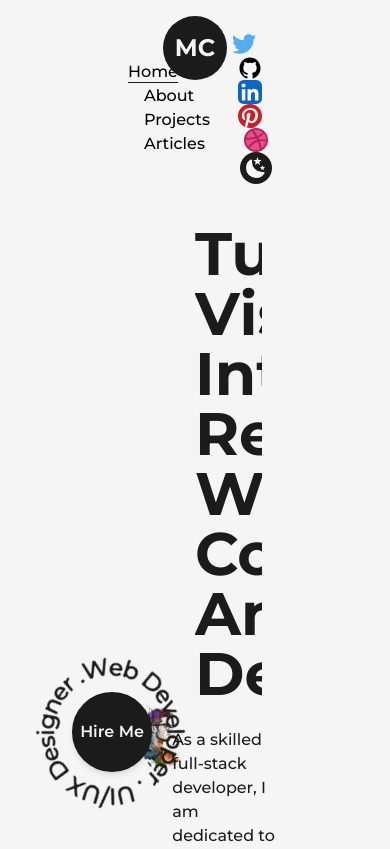
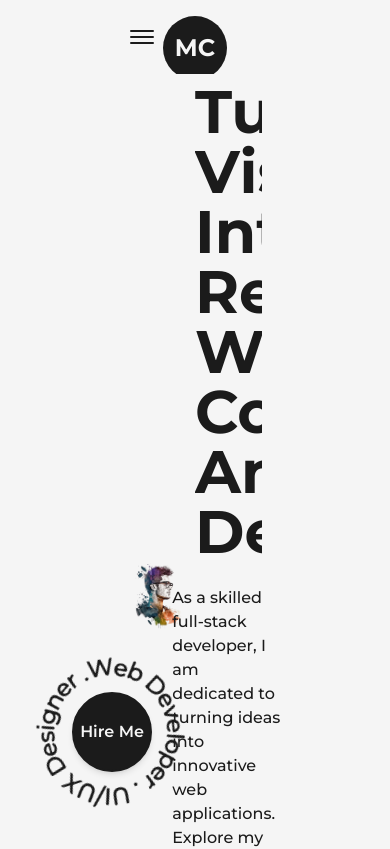
Before and after one commit to DeadChannelDice/nextJS-portfolio, a Next.js app: page / in a window 390 px wide. Shown: the top 849 px of the page. Built offline with nearby package versions, Linux system fonts and the light colour scheme.

Commit message:
NavBar Responsive

```diff
--- a/src/components/NavBar.js
+++ b/src/components/NavBar.js
@@ -1,5 +1,5 @@
 import Link from 'next/link'
-import React from 'react'
+import React, { useState } from 'react'
 import Logo from './Logo'
 import { useRouter } from 'next/router'
 import  { TwitterIcon, GithubIcon, LinkedInIcon, PinterestIcon, DribbbleIcon, SunIcon, MoonIcon } from './Icons'
@@ -29,14 +29,74 @@ const CustomLink = ({href, title, classname=""}) => {
     )
 }
 
+const CustomMobileLink = ({href, title, classname="", toggle}) => {
+    const router = useRouter()
+
+    const handleClick = () => {
+        toggle()
+        router.push(href)
+    }
+
+    return(
+        <button
+                href={href}
+                className={`${classname} relative group text-light dark:text-dark my-2`}
+                onClick={handleClick}
+            >
+            {title}
+
+            <span
+                className={`
+                    h-[1px] inline-block bg-dark absolute left-0 -bottom-0.5
+                    group-hover:w-full transition-[width] ease duration-300
+                    ${router.asPath === href ? 'w-full' : 'w-0' }
+
+                `}
+
+            >
+                &nbsp;
+            </span>
+        </button>
+    )
+}
+
 const NavBar = () => {
 
     const [mode, setMode] = useThemeSwitcher()
+    const [isOpen, setisOpen] = useState(false)
+
+    const handleClick = () => {
+        setisOpen(!isOpen)
+    }
 
   return (
     <header
-    className='w-full px-32 py-8 font-medium flex items-center justify-between dark:text-light'
+    className='w-full px-32 py-8 font-medium flex items-center justify-between dark:text-light relative'
     >
+
+        <button className='flex-col justify-center items-center hidden lg:flex' onClick={handleClick}>
+            <span
+                className={`
+                    bg-dark dark:bg-light block transition-all duration-300 ease-out h-0.5 w-6 rounded-sm
+                    ${isOpen ? "rotate-45 translate-y-1" : "-translate-y-0.5"}
+                `}>
+            </span>
+            <span
+                className={`
+                    bg-dark dark:bg-light block transition-all duration-300 ease-out h-0.5 w-6 rounded-sm m-0.5
+                    ${isOpen ? 'opacity-0' : 'opacity-100'}
+                `}>
+            </span>
+            <span
+                className={`
+                    bg-dark dark:bg-light block transition-all duration-300 ease-out h-0.5 w-6 rounded-sm
+                    ${isOpen ? "-rotate-45 -translate-y-1" : "translate-y-0.5"}
+                `}>
+            </span>
+        </button>
+
+        {/* -- Desktop Nav -- */}
+        <div className='w-full flex justify-between items-center lg:hidden'>
             <nav>
                 <CustomLink href={"/"} title="Home" classname='mr-4'/>
                 <CustomLink href={"/about"} title="About" classname='mx-4'/>
@@ -80,7 +140,6 @@ const NavBar = () => {
                 >
                     <DribbbleIcon/>
                 </motion.a>
-
                 <button
                 onClick={() => setMode(mode === "light" ? "dark" : "light")}
                 className={`ml-3 flex items-center justify-center rounded-full p-1
@@ -91,6 +150,71 @@ const NavBar = () => {
                     }
                 </button>
             </nav>
+        </div>
+
+        {/* -- Mobile Nav -- */}
+        {isOpen ?
+            <div
+                className='
+                    min-w-[70vw] flex flex-col justify-between items-center fixed top-1/2 left-1/2 -translate-x-1/2 -translate-y-1/2 z-10 bg-dark/90 dark:bg-light/75 rounded-lg backdrop-blur-md py-32
+                '
+            >
+                <nav className='flex items-center flex-col justify-center'>
+                    <CustomMobileLink href={"/"} title="Home" classname='' toggle={handleClick} />
+                    <CustomMobileLink href={"/about"} title="About" classname='' toggle={handleClick} />
+                    <CustomMobileLink href={"/projects"} title="Projects" classname='' toggle={handleClick} />
+                    <CustomMobileLink href={"/articles"} title="Articles" classname='' toggle={handleClick} />
+                </nav>
+
+                <nav className='flex items-center justify-center flex-wrap'>
+                    <motion.a href={"https://twitter.com"} target={"_blank"}
+                    whileHover={{y:-2}}
+                    whileTap={{scale:0.9}}
+                    className='w-6 mr-3'
+                    >
+                        <TwitterIcon/>
+                    </motion.a>
+                    <motion.a href={"https://twitter.com"} target={"_blank"}
+                    whileHover={{y:-2}}
+                    whileTap={{scale:0.9}}
+                    className='w-6 mx-3 bg-light rounded-full'
+                    >
+                        <GithubIcon/>
+                    </motion.a>
+                    <motion.a href={"https://twitter.com"} target={"_blank"}
+                    whileHover={{y:-2}}
+                    whileTap={{scale:0.9}}
+                    className='w-6 mx-3 bg-light rounded-full dark:bg-dark'
+                    >
+                        <LinkedInIcon/>
+                    </motion.a>
+                    <motion.a href={"https://twitter.com"} target={"_blank"}
+                    whileHover={{y:-2}}
+                    whileTap={{scale:0.9}}
+                    className='w-6 mx-3 bg-light rounded-full'
+                    >
+                        <PinterestIcon/>
+                    </motion.a>
+                    <motion.a href={"https://twitter.com"} target={"_blank"}
+                    whileHover={{y:-2}}
+                    whileTap={{scale:0.9}}
+                    className='w-6 ml-3'
+                    >
+                        <DribbbleIcon/>
+                    </motion.a>
+                    <button
+                    onClick={() => setMode(mode === "light" ? "dark" : "light")}
+                    className={`ml-3 flex items-center justify-center rounded-full p-1
+                    ${mode === "light" ? "bg-dark text-light" : "bg-light text-dark"}`}
+                    >
+                        {
+                            mode === "dark" ? <SunIcon className={"fill-dark"}/> : <MoonIcon className={"fill-dark"}/>
+                        }
+                    </button>
+                </nav>
+            </div>
+        : null}
+
 
         <div className='absolute left-[50%] top-2 translate-x-[-50%]'>
             <Logo/>
--- a/tailwind.config.js
+++ b/tailwind.config.js
@@ -29,6 +29,25 @@ module.exports = {
         circularLight: "repeating-radial-gradient(rgba(0,0,0,0.4) 2px, #f5f5f5 5px, #f5f5f5 100px);"
       }
     },
+    screens: {
+      "2xl": { max: "1535px" },
+      // => @media (max-width: 1535px) { ... }
+
+      "xl": { max: "1279px" },
+      // => @media (max-width: 1279px) { ... }
+
+      "lg": { max: "1023px" },
+      // => @media (max-width: 1023px) { ... }
+
+      "md": { max: "767px" },
+      // => @media (max-width: 767px) { ... }
+
+      "sm": { max: "639px" },
+      // => @media (max-width: 639px) { ... }
+
+      "xs": { max: "479px" },
+      // => @media (max-width: 479px) { ... }
+  },
   },
   plugins: [],
 }
```
Lines whose indentation alone changed are shown as unchanged.
